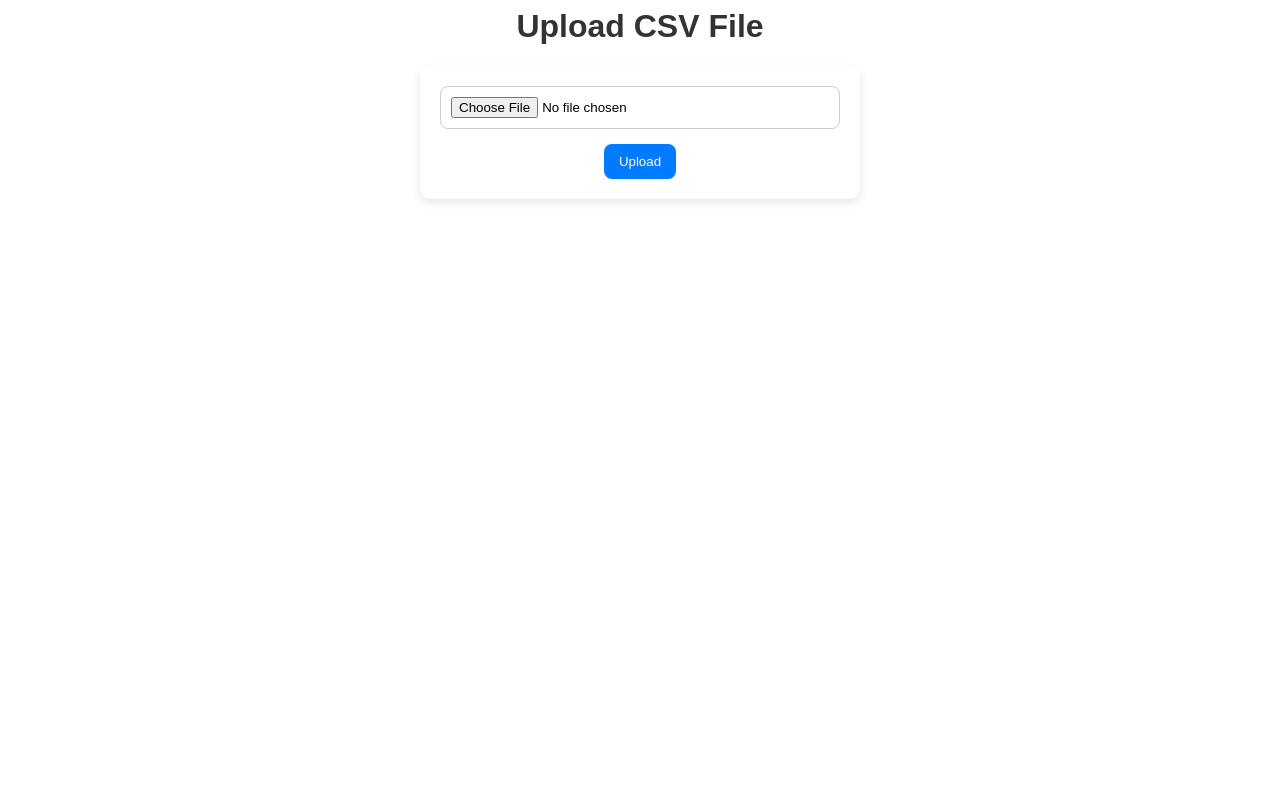
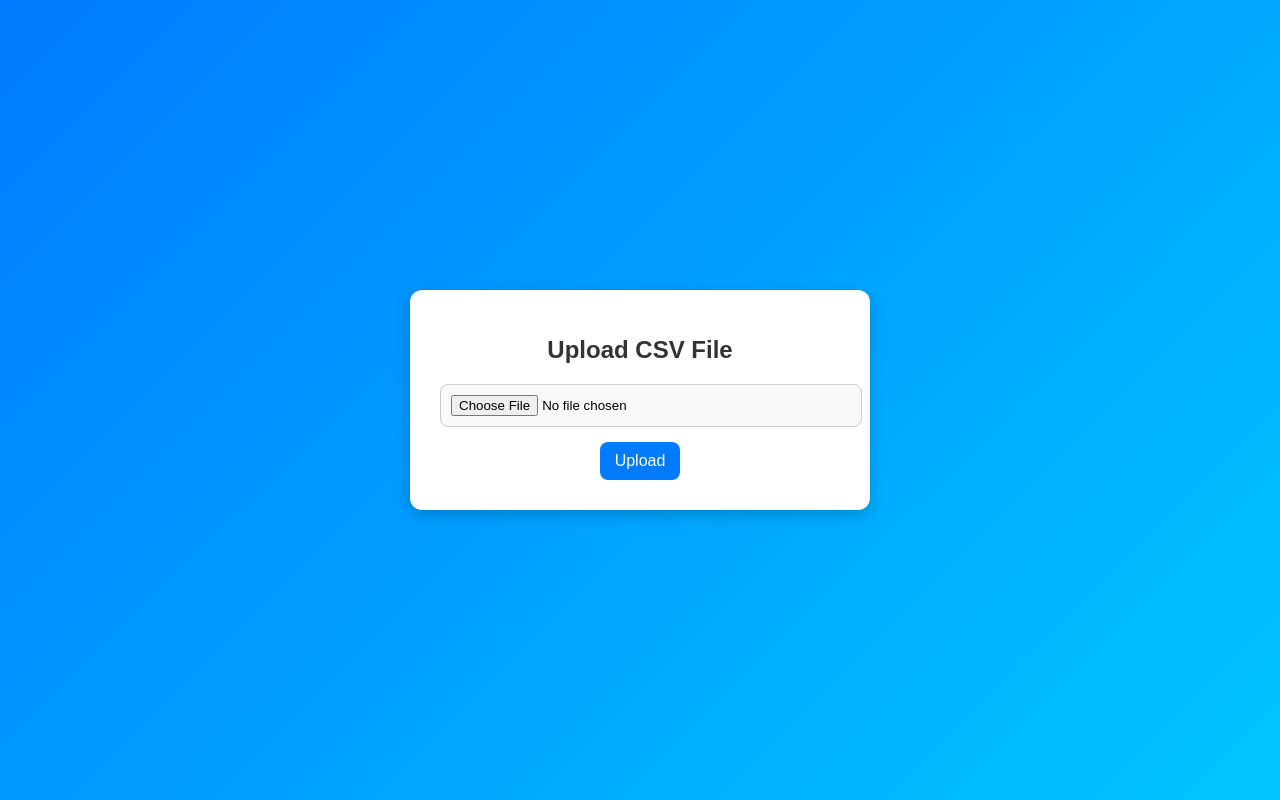
Before and after one commit to ViIBHuU/Capstone, a Django app: page /customer/ in a window 1280 px wide. Run offline with Django 5.2, Linux system fonts and the light colour scheme; parts of the project's set-up code (start-up, migrations or seed data) failed here and were passed over.

Commit message:
More modifications

```diff
--- a/app/static/login.css
+++ b/app/static/login.css
@@ -2,7 +2,7 @@
 
 body {
     font-family: Arial, sans-serif;
-    background-color: #f4f4f4;
+    background-color: #e88181;
     text-align: center;
     margin: 0;
     padding: 0;
--- a/app/static/signup.css
+++ b/app/static/signup.css
@@ -2,7 +2,7 @@
 
 body {
     font-family: Arial, sans-serif;
-    background-color: #f4f4f4;
+    background-color: #6b74cd;
     text-align: center;
     margin: 0;
     padding: 0;
--- a/app/templates/app/result.html
+++ b/app/templates/app/result.html
@@ -36,6 +36,6 @@
     </div>
     </div>
     <br>
-    <a href="{% url 'dashboard' %}">Go Back</a>
+    <a href="{% url 'mainpage' %}">Go Back</a>
 </body>
 </html>
--- a/app/urls.py
+++ b/app/urls.py
@@ -6,7 +6,7 @@ urlpatterns = [
     path("", lambda request: redirect("login")),
     path("signup/", views.register, name="signup"),
     path("login/", views.login_view, name="login"),
-    path("dashboard/", views.dashboard, name="dashboard"),
+    path("dashboard/", views.dashboard, name="mainpage"),
     path("logout/", views.user_logout, name="logout"),
     path('churn/',views.home, name="index_page"),
     path('segment/', lambda request: redirect('/customer/'), name="segment"),
--- a/customer/templates/customer/dashboard.html
+++ b/customer/templates/customer/dashboard.html
@@ -1,11 +1,73 @@
-<h1 style="font-family: Arial, sans-serif; color: #333; text-align: center;">Upload CSV File</h1>
+<!DOCTYPE html>
+<html>
+<head>
+    <title>Upload CSV File</title>
+    <style>
+        body {
+            margin: 0;
+            font-family: Arial, sans-serif;
+            text-align: center;
+            background: linear-gradient(135deg, #007bff, #00c6ff); /* Gradient Background */
+            height: 100vh;
+            display: flex;
+            justify-content: center;
+            align-items: center;
+        }
 
-<form method="post" enctype="multipart/form-data" style="max-width: 400px; margin: auto; background: #fff; padding: 20px; border-radius: 10px; box-shadow: 0px 4px 10px rgba(0, 0, 0, 0.1); text-align: center;">
-    {% csrf_token %}
+        .container {
+            background: #fff;
+            padding: 30px;
+            border-radius: 12px;
+            box-shadow: 0px 5px 15px rgba(0, 0, 0, 0.2);
+            width: 400px;
+            text-align: center;
+        }
 
-    <input type="file" name="csv_file" accept=".csv" required style="width: 100%; padding: 10px; border: 1px solid #ccc; border-radius: 8px; margin-bottom: 15px; cursor: pointer;">
+        h1 {
+            color: #333;
+            font-size: 24px;
+            margin-bottom: 20px;
+        }
 
-    <button type="submit" style="background: #007bff; color: white; border: none; padding: 10px 15px; border-radius: 8px; cursor: pointer; transition: 0.3s ease;">
-        Upload
-    </button>
-</form>
+        input[type="file"] {
+            width: 100%;
+            padding: 10px;
+            border: 1px solid #ccc;
+            border-radius: 8px;
+            margin-bottom: 15px;
+            cursor: pointer;
+            background: #f9f9f9;
+        }
+
+        button {
+            background: #007bff;
+            color: white;
+            border: none;
+            padding: 10px 15px;
+            border-radius: 8px;
+            cursor: pointer;
+            transition: 0.3s ease;
+            font-size: 16px;
+        }
+
+        button:hover {
+            background: #0056b3;
+        }
+    </style>
+</head>
+<body>
+
+    <div class="container">
+        <h1>Upload CSV File</h1>
+
+        <form method="post" enctype="multipart/form-data">
+            {% csrf_token %}
+
+            <input type="file" name="csv_file" accept=".csv" required>
+
+            <button type="submit">Upload</button>
+        </form>
+    </div>
+
+</body>
+</html>
--- a/customer/templates/customer/results.html
+++ b/customer/templates/customer/results.html
@@ -60,7 +60,7 @@
 
     <!-- Back to Dashboard Button -->
     <div class="btn-container">
-        <a href="{% url 'dashboard' %}" class="btn">Back to Dashboard</a>
+        <a href="{% url 'mainpage' %}" class="btn">Back to Dashboard</a>
     </div>
 
     <!-- CSRF Token Cleanup Script -->
--- a/project/settings.py
+++ b/project/settings.py
@@ -126,7 +126,7 @@ STATIC_URL = 'static/'
 STATIC_ROOT = os.path.join(BASE_DIR, 'staticfiles')
 
 STATICFILES_DIRS = [
-    os.path.join(BASE_DIR, "app","static"),
+    os.path.join(BASE_DIR,"static"),
 ]
 
 # Default primary key field type
```
Also changed, not shown: customer/templates/customer/select_columns.html (+21 -4 lines), app/static/img/churn.jpg (added), db.sqlite3.
